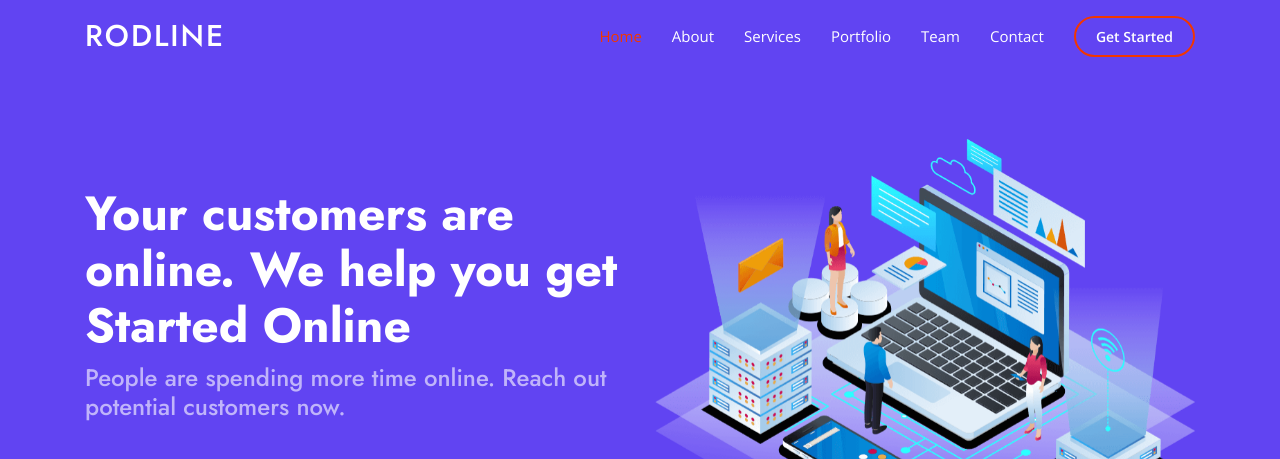
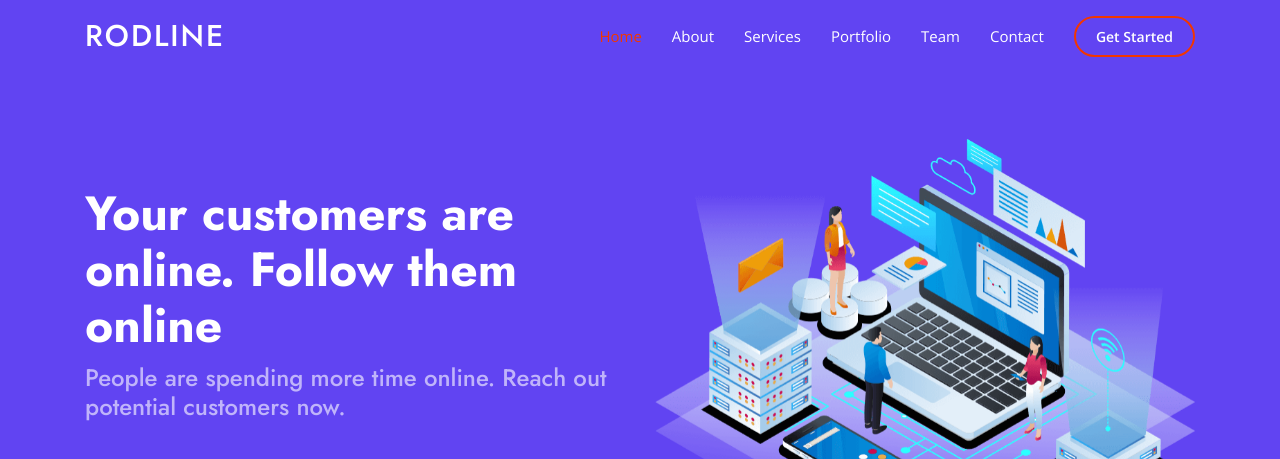
Before and after one commit to Rodgence/rod-line, a plain HTML site: page index.html in a window 1280 px wide. Shown: the top 459 px of the page. Drawn offline with nearby package versions, Linux system fonts and the light colour scheme.

Commit message:
Header modified

```diff
--- a/index.html
+++ b/index.html
@@ -85,7 +85,7 @@
     <div class="container">
       <div class="row">
         <div class="col-lg-6 d-flex flex-column justify-content-center pt-4 pt-lg-0 order-2 order-lg-1" data-aos="fade-up" data-aos-delay="200">
-          <h1>Your customers are online. We help you get Started Online</h1>
+          <h1>Your customers are online. Follow them online</h1>
           <h2>People are spending more time online. Reach out potential customers now.</h2>
           <div class="d-flex justify-content-center justify-content-lg-start">
             <a href="#about" class="btn-get-started scrollto">Get Started</a>
```
